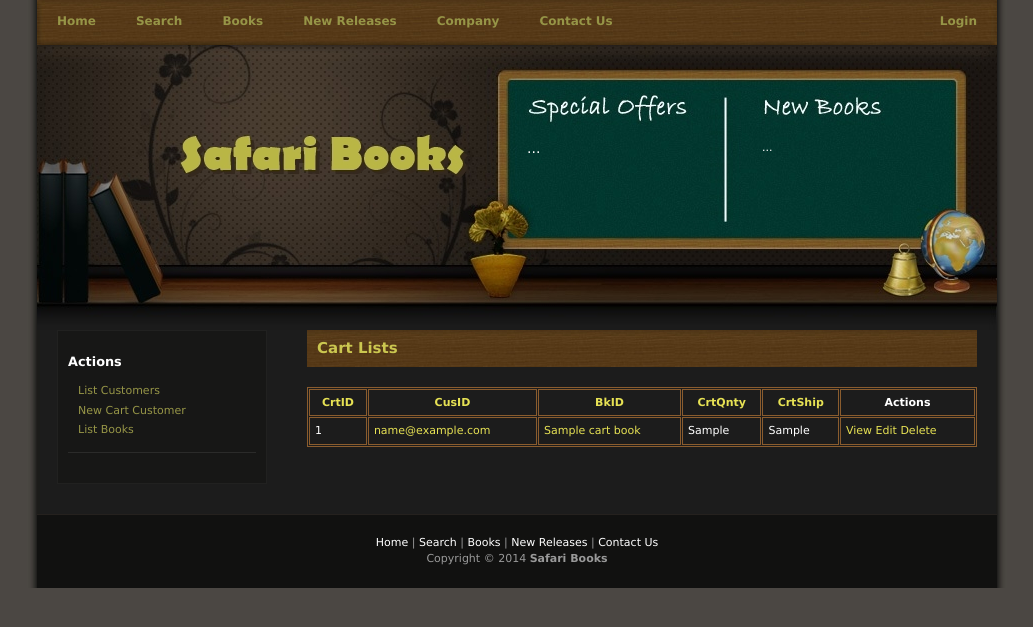
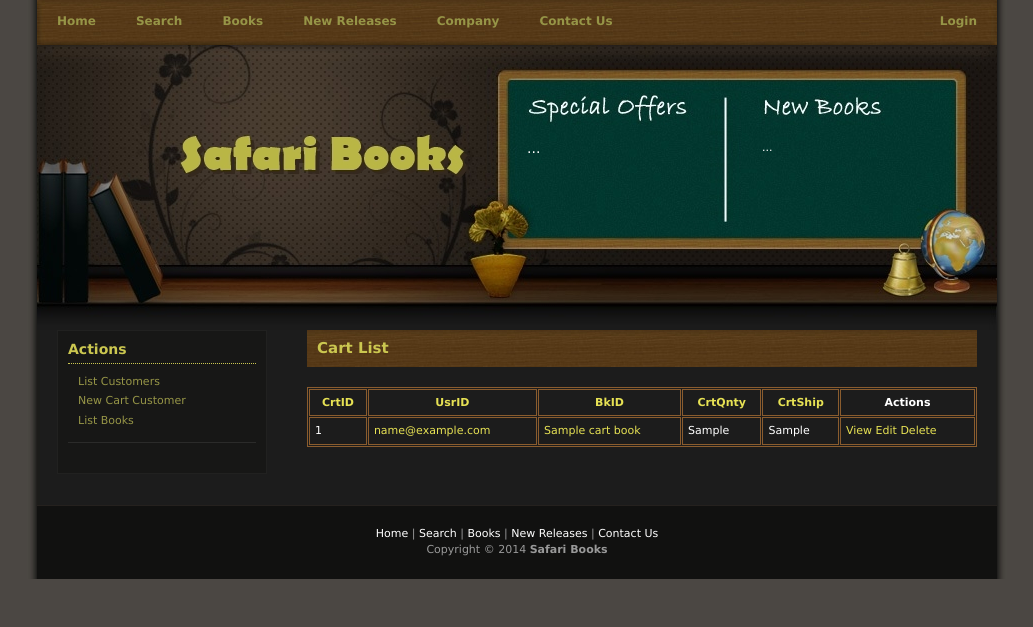
Before and after one commit to breinntaguilar/safaribooks, a CakePHP app: the page made by app/View/Carts/index.ctp in a window 1280 px wide. Shown: the top 627 px of the page, without its empty margins (123-1156 px from the left). Run offline with PHP 8.4 and a stand-in for CakePHP, Linux system fonts and the light colour scheme; the template is opened without the code that fills it: most values are stand-ins (such as "Sample title", 1, 10 or a date in 2020); some libraries are stand-ins or nearby versions.

Commit message:
modified cart module

```diff
--- a/app/View/Carts/index.ctp
+++ b/app/View/Carts/index.ctp
@@ -1,10 +1,10 @@
 <div id="templatemo_content_left">
     <div class="templatemo_content_left_section">
 		<div class="actions">
-			<h3><?php echo __('Actions'); ?></h3>
+			<h1><?php echo __('Actions'); ?></h1>
 			<ul>
-				<li><?php echo $this->Html->link(__('List Customers'), array('controller' => 'customers', 'action' => 'index')); ?> </li>
-				<li><?php echo $this->Html->link(__('New Cart Customer'), array('controller' => 'customers', 'action' => 'add')); ?> </li>
+				<li><?php echo $this->Html->link(__('List Customers'), array('controller' => 'users', 'action' => 'index')); ?> </li>
+				<li><?php echo $this->Html->link(__('New Cart Customer'), array('controller' => 'users', 'action' => 'add')); ?> </li>
 				<li><?php echo $this->Html->link(__('List Books'), array('controller' => 'books', 'action' => 'index')); ?> </li>
 			</ul>
 		</div>
@@ -12,11 +12,11 @@
 </div>
 <div id="templatemo_content_right">
 		<div class="carts index">
-			<h1>Cart Lists</h1>
+			<h1>Cart List</h1>
 			<table class="table table-condensed table-bordered table-hover" cellpadding="1" cellspacing="1">
 			<tr>
 					<th><?php echo $this->Paginator->sort('crtID'); ?></th>
-					<th><?php echo $this->Paginator->sort('cusID'); ?></th>
+					<th><?php echo $this->Paginator->sort('usrID'); ?></th>
 					<th><?php echo $this->Paginator->sort('bkID'); ?></th>
 					<th><?php echo $this->Paginator->sort('crtQnty'); ?></th>
 					<th><?php echo $this->Paginator->sort('crtShip'); ?></th>
@@ -26,7 +26,7 @@
 			<tr>
 				<td><?php echo h($cart['Cart']['crtID']); ?>&nbsp;</td>
 				<td>
-					<?php echo $this->Html->link($cart['CartCustomer']['cusEmail'], array('controller' => 'customers', 'action' => 'view', $cart['CartCustomer']['cusID'])); ?>
+					<?php echo $this->Html->link($cart['CartCustomer']['cusEmail'], array('controller' => 'users', 'action' => 'view', $cart['CartUser']['usrID'])); ?>
 				</td>
 				<td>
 					<?php echo $this->Html->link($cart['CartBook']['bkTitle'], array('controller' => 'books', 'action' => 'view', $cart['CartBook']['bkID'])); ?>
```
Also changed, not shown: app/Model/Cart.php (+6 -10 lines).
